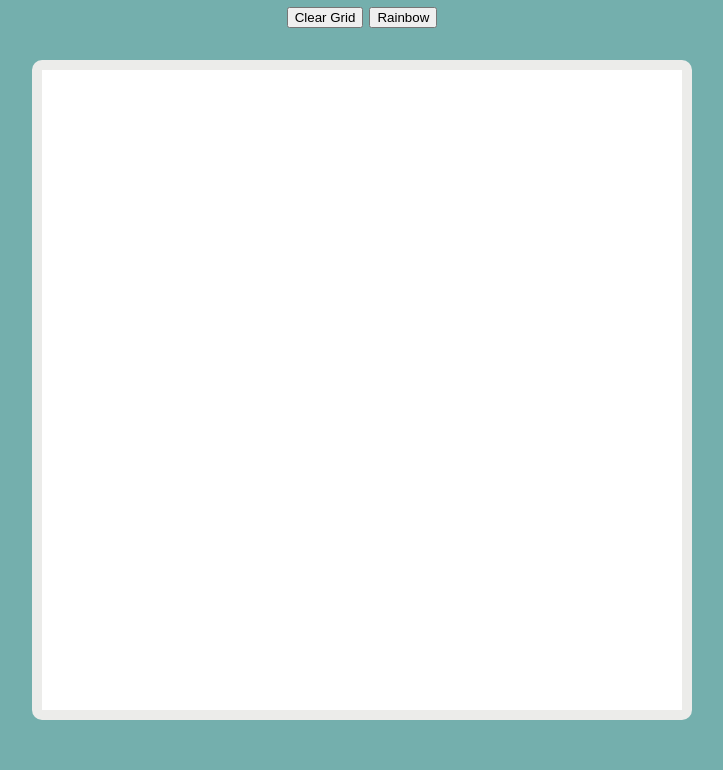
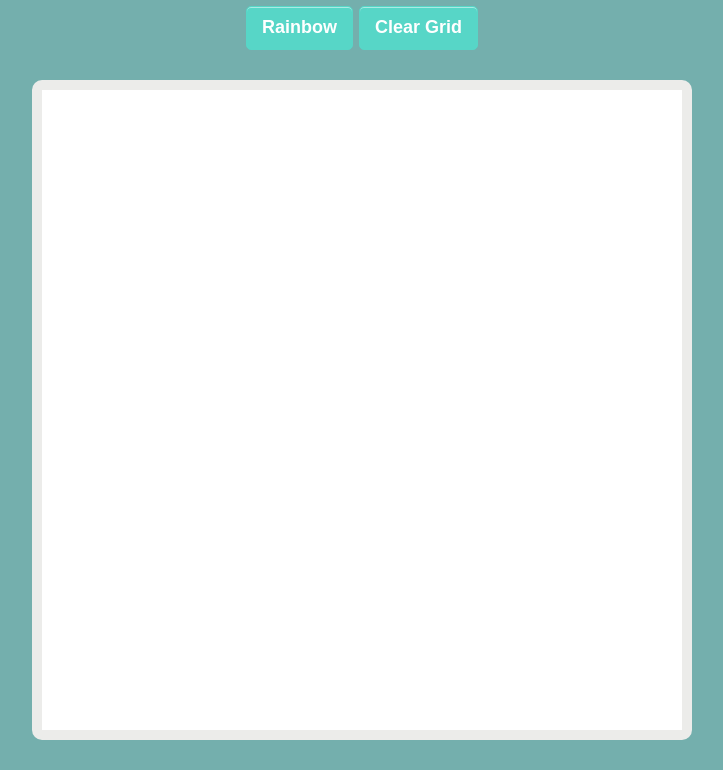
Before and after one commit to teverist/etch-a-sketch-1, a plain HTML site: page index.html in a window 1280 px wide. Shown: the part 84-854 px from the top of the page, without its empty margins (278-1001 px from the left). Drawn offline with Linux system fonts and the light colour scheme.

Commit message:
designed buttons

```diff
--- a/index.html
+++ b/index.html
@@ -9,8 +9,8 @@
 <body>
 	<center>
 	<h1>Etch a Sketch</h1>
+	<button>Rainbow</button>
 	<button>Clear Grid</button>
-	<button>Rainbow</button>
 	</center>
 	<div id="container"></div>
 <script src="ets.js"></script>
--- a/style.css
+++ b/style.css
@@ -14,6 +14,23 @@ body{
 	border-radius: 10px;
 }
 
+button{
+	padding: 10px 15px 11px !important;
+	font-size: 18px !important;
+	background-color: #57d6c7;
+	font-weight: bold;
+	text-shadow: 1px 1px #57D6C7;
+	color: #ffffff;
+	border-radius: 5px;
+	-moz-border-radius: 5px;
+	-webkit-border-radius: 5px;
+	border: 1px solid #57D6C7;
+	cursor: pointer;
+	box-shadow: 0 1px 0 rgba(255, 255, 255, 0.5) inset;
+	-moz-box-shadow: 0 1px 0 rgba(255, 255, 255, 0.5) inset;
+	-webkit-box-shadow: 0 1px 0 rgba(255, 255, 255, 0.5) inset;
+}
+
 
 .square{
 	display: inline-block;
```
